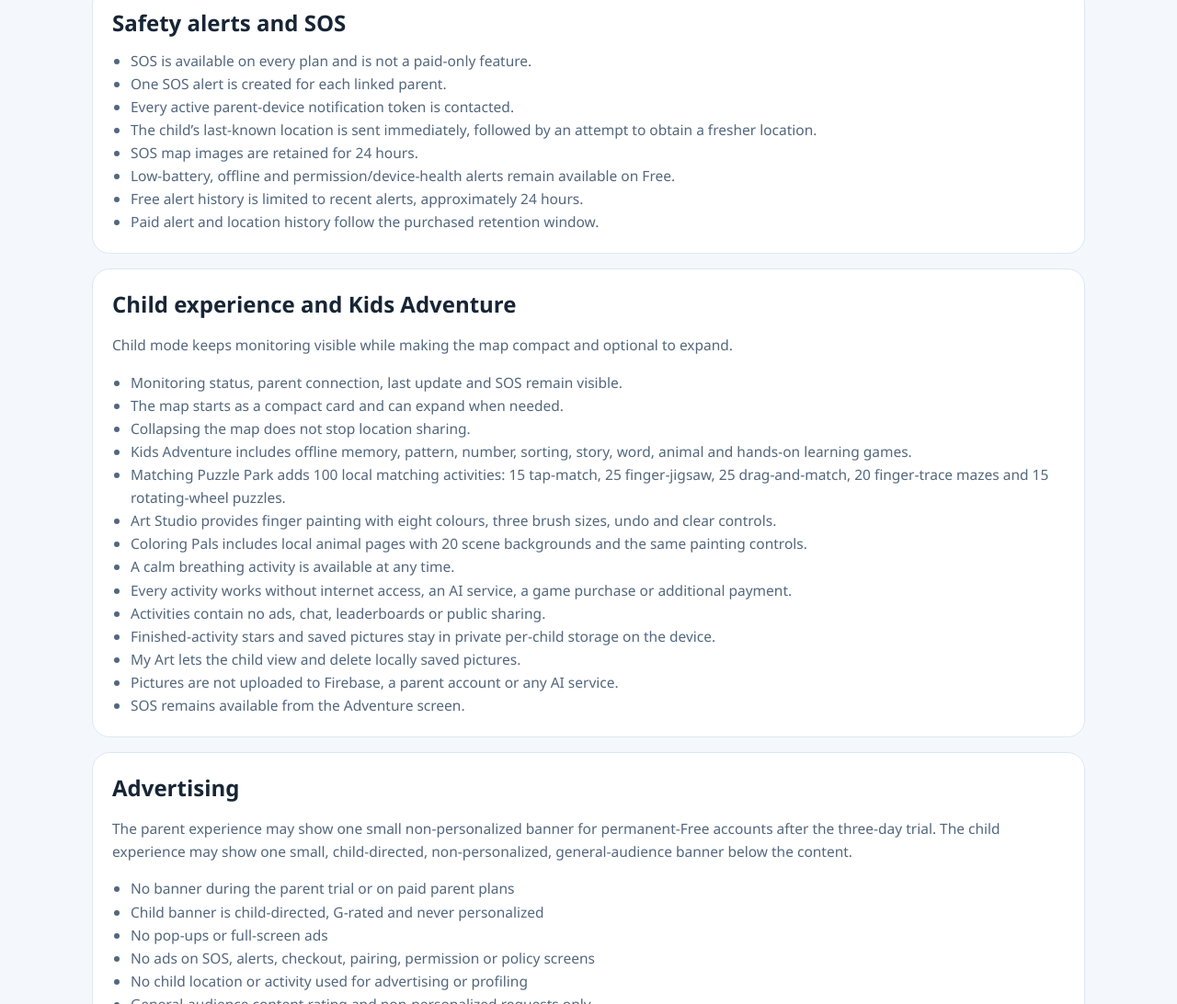
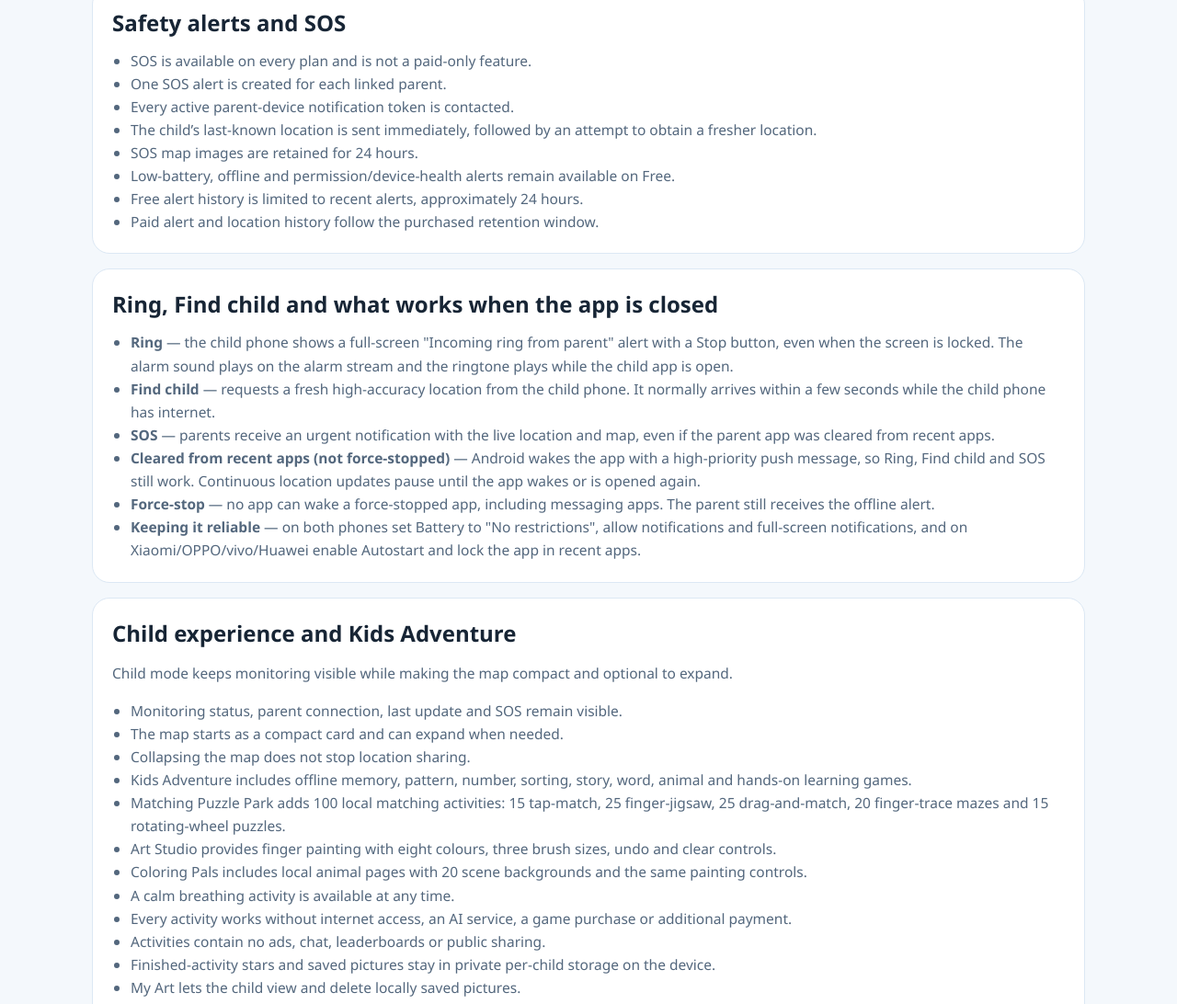
Before and after one commit to jahidjahid18/kidsmonitor, a plain HTML site: page manual.html in a window 1280 px wide. Shown: the part 3461-4553 px from the top of the page at 92% size. Drawn offline with Linux system fonts and the light colour scheme.

Commit message:
docs: ring, find child and closed-app behaviour

```diff
--- a/manual.html
+++ b/manual.html
@@ -400,6 +400,33 @@
         </ul>
       </section>
 
+      <section id="ring-find-closed-apps">
+        <h2>Ring, Find child and what works when the app is closed</h2>
+        <ul>
+          <li><strong>Ring</strong> — the child phone shows a full-screen
+            "Incoming ring from parent" alert with a Stop button, even when the
+            screen is locked. The alarm sound plays on the alarm stream and the
+            ringtone plays while the child app is open.</li>
+          <li><strong>Find child</strong> — requests a fresh high-accuracy
+            location from the child phone. It normally arrives within a few
+            seconds while the child phone has internet.</li>
+          <li><strong>SOS</strong> — parents receive an urgent notification with
+            the live location and map, even if the parent app was cleared from
+            recent apps.</li>
+          <li><strong>Cleared from recent apps (not force-stopped)</strong> —
+            Android wakes the app with a high-priority push message, so Ring,
+            Find child and SOS still work. Continuous location updates pause
+            until the app wakes or is opened again.</li>
+          <li><strong>Force-stop</strong> — no app can wake a force-stopped app,
+            including messaging apps. The parent still receives the offline
+            alert.</li>
+          <li><strong>Keeping it reliable</strong> — on both phones set Battery to
+            "No restrictions", allow notifications and full-screen
+            notifications, and on Xiaomi/OPPO/vivo/Huawei enable Autostart and
+            lock the app in recent apps.</li>
+        </ul>
+      </section>
+
       <section id="child">
         <h2>Child experience and Kids Adventure</h2>
         <p>
```
